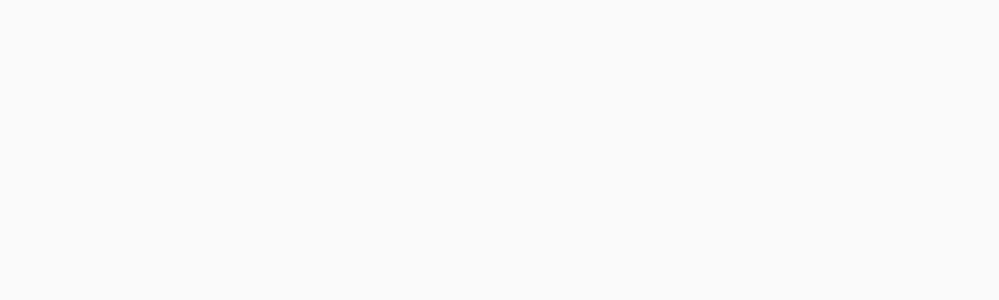
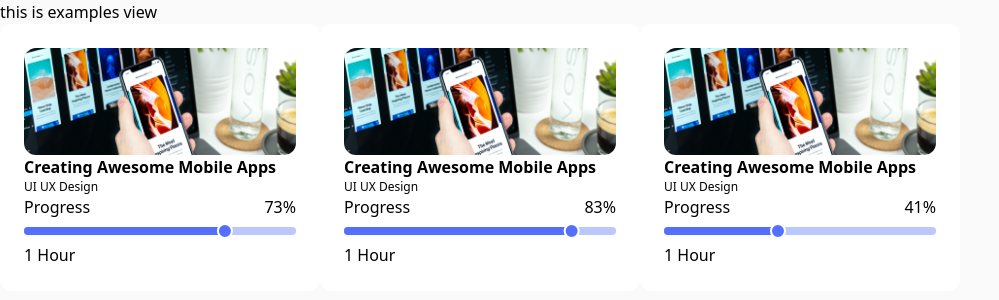
Before and after one commit to crazyysasha/crispy-enigma, a Vue app: page /examples/carousel in a window 1280 px wide. Before the commit this address had no page. Shown: the top 300 px of the page, without its empty margins (0-999 px from the left). Built offline with nearby package versions, Linux system fonts and the light colour scheme.

Commit message:
подключить карусель Fixes #11

```diff
--- a/package.json
+++ b/package.json
@@ -12,6 +12,7 @@
   },
   "dependencies": {
     "pinia": "^2.1.4",
+    "swiper": "^10.1.0",
     "vue": "^3.3.4",
     "vue-router": "^4.2.4"
   },
--- a/src/App.vue
+++ b/src/App.vue
@@ -3,5 +3,5 @@ import { RouterView } from 'vue-router'
 </script>
 
 <template>
-    <RouterView />
+    <RouterView></RouterView>
 </template>
--- /dev/null
+++ b/src/components/tasks/carousel-item.vue
@@ -0,0 +1,46 @@
+<script setup>
+
+import { ref, computed } from 'vue';
+// Import Swiper styles
+import 'swiper/css';
+
+const progress = ref(Math.random()*100);
+setTimeout(() => {
+    progress.value = Math.random()*100;
+}, Math.random() * 10000);
+
+const parent = ref();
+const pixelProgress = computed(() => {
+    console.dir(parent.value);
+    if (parent.value) {
+        console.dir(`${progress.value * parent.value.clientWidth / 100}px`);
+        return `${progress.value * parent.value.clientWidth / 100}px`;
+    }
+    return `0px`;
+});
+</script>
+<template>
+    <div class="bg-white p-6 rounded-xl max-w-sm">
+        <img src="/src/assets/temps/task-1.png" alt="" class="w-full rounded-xl">
+        <div>
+            <h3 class="font-semibold">Creating Awesome Mobile Apps</h3>
+            <p class="text-xs">UI UX Design</p>
+            <div class="progress ">
+                <div class="flex justify-between">
+                    <div>Progress</div>
+                    <div>{{ Math.floor(progress) }}%</div>
+                </div>
+                <div class="relative py-2" ref="parent">
+                    <div class="h-2 w-full bg-[#BAC8FF] rounded-lg"></div>
+                    <div class="h-2 absolute top-1/2 -translate-y-1/2 bg-[#546FFF] rounded-lg transition-all duration-200 ease-in-out"
+                        :style="{ width: pixelProgress }"></div>
+                    <div class="absolute top-1/2 -translate-y-1/2 h-4 aspect-square bg-[#546FFF]  transition-all duration-200 ease-in-out border-2 border-white rounded-full -ml-2"
+                        :style="{ '--tw-translate-x': pixelProgress }"></div>
+                </div>
+                <div>
+                    1 Hour
+                </div>
+            </div>
+        </div>
+    </div>
+</template>
--- a/src/main.js
+++ b/src/main.js
@@ -6,6 +6,7 @@ import CButton from './components/ui/c-button.vue'
 import App from './App.vue'
 import router from './router'
 
+
 const app = createApp(App)
 
 app.use(createPinia())
--- /dev/null
+++ b/src/views/ExamplesView.vue
@@ -0,0 +1,11 @@
+<script setup>
+import { RouterView } from 'vue-router'
+</script>
+
+<template>
+    <header>
+        this is examples view
+    </header>
+    <router-view>
+    </router-view>
+</template>
--- /dev/null
+++ b/src/views/examples/CarouselView.vue
@@ -0,0 +1,21 @@
+<script setup>
+import { Swiper, SwiperSlide } from 'swiper/vue';
+import { Mousewheel, Scrollbar } from 'swiper/modules';
+
+import TaskCarouselItem from '@/components/tasks/carousel-item.vue'
+</script>
+<template>
+    <div>
+        <Swiper :slides-per-view="4" :modules="[Mousewheel, Scrollbar]" :scrollbar="{ draggable: true }">
+            <swiper-slide>
+                <TaskCarouselItem></TaskCarouselItem>
+            </swiper-slide>
+            <swiper-slide>
+                <TaskCarouselItem></TaskCarouselItem>
+            </swiper-slide>
+            <swiper-slide>
+                <TaskCarouselItem></TaskCarouselItem>
+            </swiper-slide>
+        </Swiper>
+    </div>
+</template>
```
Also changed, not shown: src/router/index.js (+12 -2 lines), src/assets/temps/task-1.png (added), 1 other file (tests, documents, lock files or other folders).
